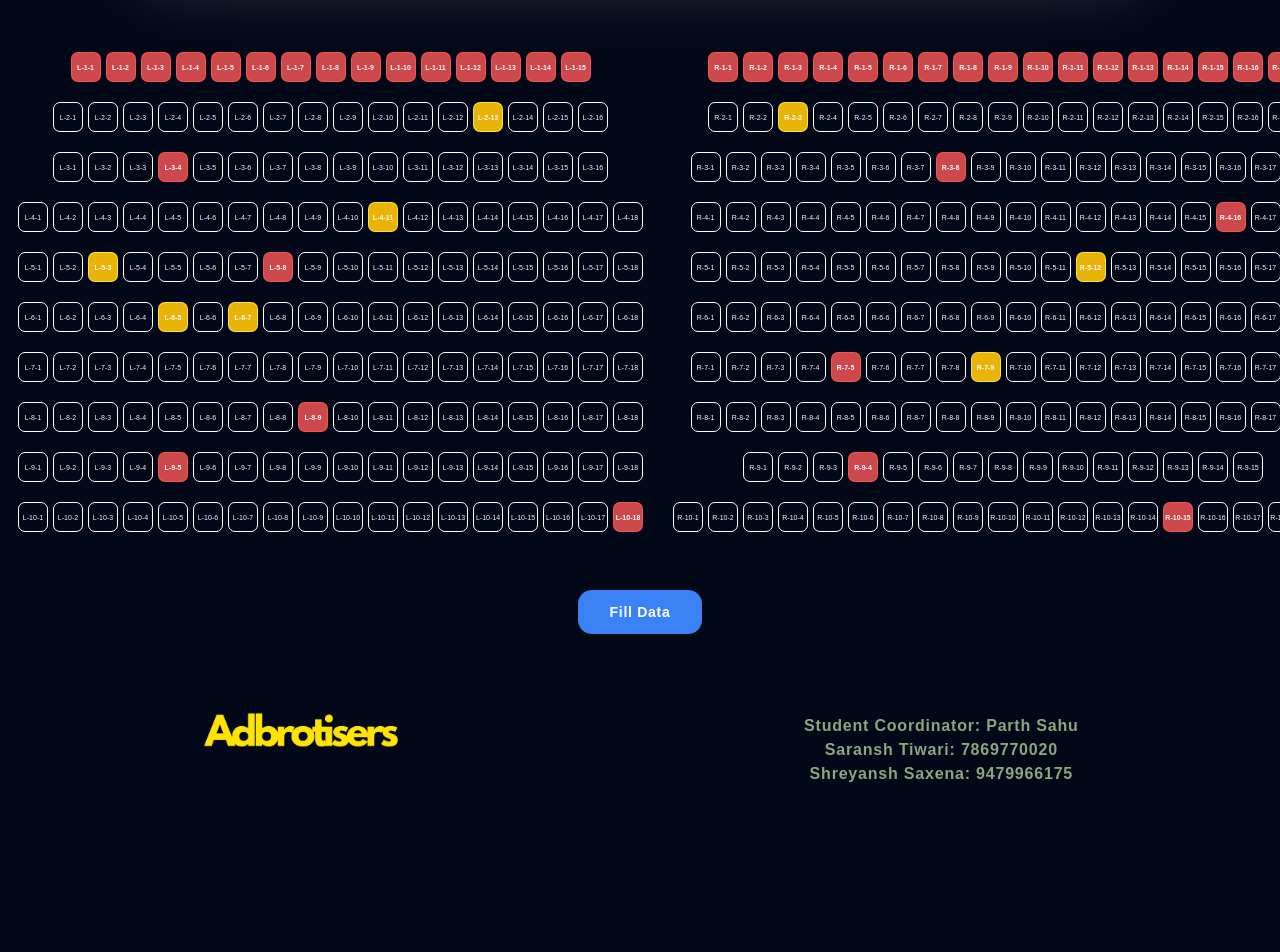
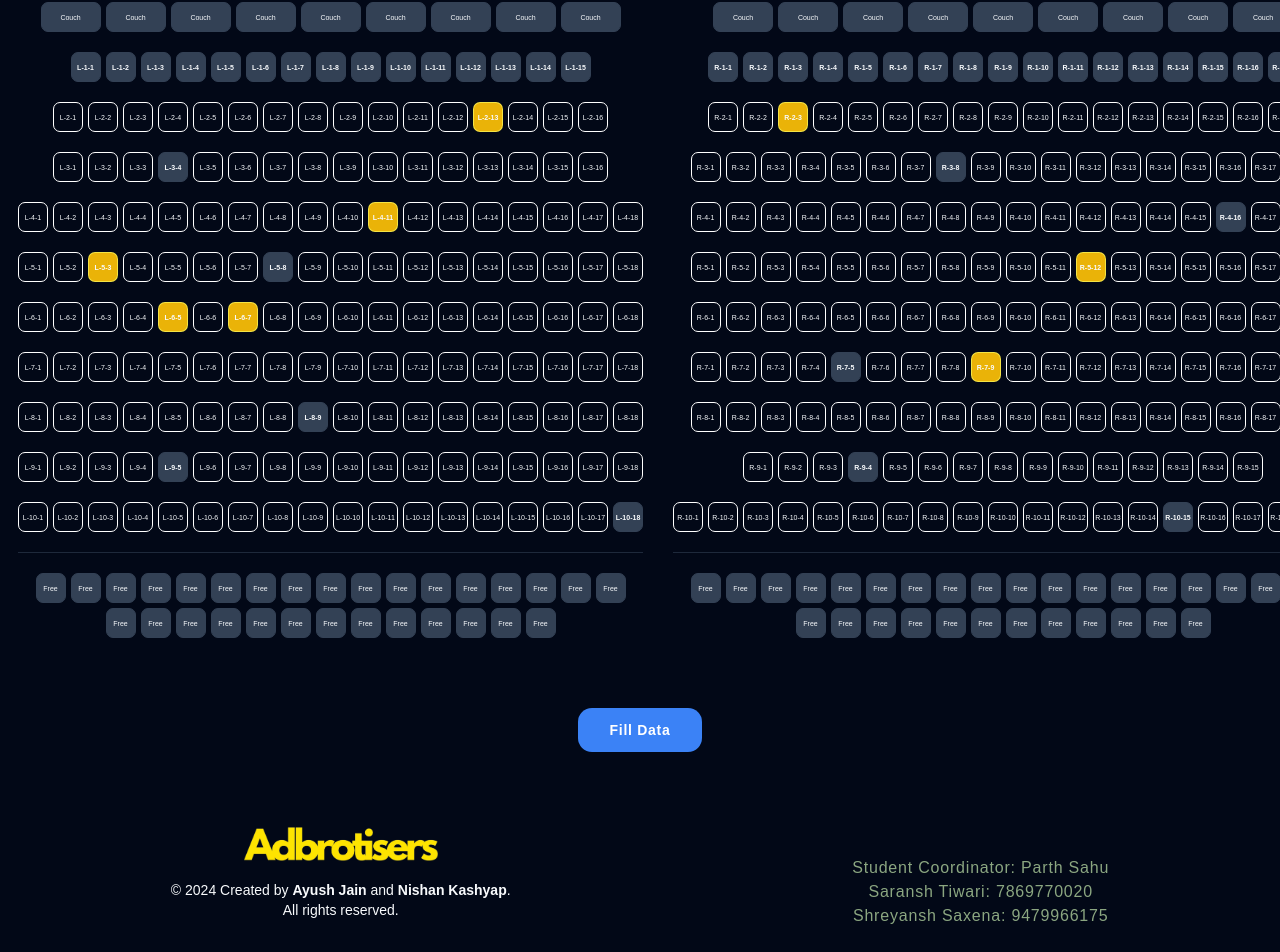
Before and after one commit to ayujain1714/thepivotperspective, a Next.js app: page /bookTicket in a window 1280 px wide. Shown: the part 336-1288 px from the top of the page. Before the commit the page ends 1162 px from the top, so only its background shows below. Built offline with nearby package versions, Linux system fonts and the light colour scheme; a web font is replaced by a local one.

Commit message:
Major Ui changes

```diff
--- a/app/bookTicket/page.tsx
+++ b/app/bookTicket/page.tsx
@@ -255,10 +255,10 @@ export default function Home() {
 
     if (status === 'Booked') {
       seatClass +=
-        ' animate-vibrate border-[#ff5959cc] bg-[#ff5959cc] font-bold';
+        ' animate-vibrate pointer-events-none border-slate-700 bg-slate-700 font-bold';
     } else if (status === 'Pending') {
       seatClass +=
-        ' animate-vibrate border-[#faff69a2] bg-yellow-500 font-bold';
+        ' animate-vibrate pointer-events-none border-[#faff69a2] bg-yellow-500 font-bold';
     }
 
     if (
@@ -285,18 +285,28 @@ export default function Home() {
   return (
     <>
       <div className="main border-box flex h-fit w-full flex-col">
-        <div className="mx-auto mb-[70px] box-border h-[200px] w-[80vw] place-content-center rounded-b-xl border-2 border-[#49494975] px-2 text-center shadow-[0_35px_60px_-15px_rgba(255,255,255,0.2)] md:h-[300px] md:w-[80vw] md:border-4">
+        <div className="mx-auto mb-[70px] box-border h-[100px] w-[80vw] place-content-center rounded-b-xl border-2 border-[#49494975] px-2 text-center shadow-[0_35px_60px_-15px_rgba(255,255,255,0.2)] md:h-[250px] md:w-[80vw] md:border-4">
           <span className="stage bg-gradient-to-r from-[#69f0ffa2] to-[#495bffac] bg-clip-text text-2xl font-bold text-transparent [text-shadow:_0_0_60px_rgb(98_182_255_/_90%)] md:text-7xl">
             Tickets Coming Soon...
           </span>
         </div>
-        <div className="m-auto mb-10 flex h-fit w-full overflow-x-auto overflow-y-hidden">
+        <div className="m-auto mb-2 flex h-fit w-full overflow-x-auto overflow-y-hidden">
           <div className="seat-layout border-box mx-auto flex h-fit w-fit flex-row gap-[30px] p-[18px]">
             {seatLayout.map((part, partIndex) => (
               <div
                 key={partIndex}
                 className="seat-part flex w-fit flex-col gap-[10px] md:gap-[20px]"
               >
+                <div className="seat-row mx-auto flex flex-wrap justify-center gap-[5px] px-4">
+                  {Array.from({ length: 9 }).map((_, index) => (
+                    <div
+                      className="pointer-events-none h-[20px] w-[40px] cursor-pointer rounded-[7px] border border-slate-700 bg-slate-700 text-center text-[5px] leading-[20px] transition-all md:h-[30px] md:w-[60px] md:text-[7px] md:leading-[30px]"
+                      key={index}
+                    >
+                      Couch
+                    </div>
+                  ))}
+                </div>
                 {part.map((rowLength, rowIndex) => (
                   <div
                     key={rowIndex}
@@ -332,10 +342,22 @@ export default function Home() {
                     ))}
                   </div>
                 ))}
+                <hr />
+                <div className="seat-row mx-auto mb-5 flex flex-wrap justify-center gap-[5px] px-4">
+                  {Array.from({ length: 30 }).map((_, index) => (
+                    <div
+                      className="h-[20px] w-[20px] rounded-[7px] border border-slate-700 bg-slate-700 text-center text-[5px] leading-[20px] transition-all md:h-[30px] md:w-[30px] md:text-[7px] md:leading-[30px]"
+                      key={index}
+                    >
+                      Free
                     </div>
                   ))}
                 </div>
               </div>
+            ))}
+          </div>
+        </div>
+        <div className="mx-auto my-6">
           {!isSubmited ? (
             <Button
               onClick={handleSubmit}
@@ -349,24 +371,29 @@ export default function Home() {
             <RegisterForm />
           )}
         </div>
+      </div>
       <footer className="py-10">
         <div className="items-center justify-around text-center max-sm:space-y-4 sm:flex">
-          <div className="flex justify-center">
+          <div className="flex flex-col items-center">
             <Image
               alt="Adbrotisers"
               src="/adbrotisers.webp"
               width={200}
               height={50}
             />
+            <p className="mt-4 text-sm">
+              © {new Date().getFullYear()} Created by{' '}
+              <a href='https://www.linkedin.com/in/ayush-jain-54b285290/' target="_blank" className="font-bold">Ayush Jain</a> and <a href='https://www.linkedin.com/in/mainishanhoon/' target="_blank" className="font-bold">Nishan Kashyap</a>.<br/>All rights reserved.
+            </p>
           </div>
           <div className="mt-[40px] text-[#a8c797d3]">
-            <p className="font-bold tracking-wider">
+            <p className=" tracking-wider">
               Student Coordinator: Parth Sahu
             </p>
-            <p className="font-bold tracking-wider">
+            <p className=" tracking-wider">
               Saransh Tiwari: 7869770020
             </p>
-            <p className="font-bold tracking-wider">
+            <p className=" tracking-wider">
               Shreyansh Saxena: 9479966175
             </p>
           </div>
--- a/app/page.tsx
+++ b/app/page.tsx
@@ -4,7 +4,7 @@ import { Button } from '@/components/ui/button';
 import { Armchair, UsersRound } from 'lucide-react';
 import Link from 'next/link';
 import Image from 'next/image';
-// import { Lights } from '@/components/Lights';
+import { Lights } from '@/components/Lights';
 import { Link as Scroll } from 'react-scroll/modules';
 
 import * as React from 'react';
@@ -68,7 +68,7 @@ export default function Hero() {
             </div>
           </div>
           <div className="absolute bottom-0 left-0 z-0 h-full w-full animate-appear opacity-0">
-            {/* <Lights /> */}
+            <Lights />
           </div>
         </div>
       </section>
```
Also changed, not shown: 1 other file (tests, documents, lock files or other folders). Lines whose indentation alone changed are shown as unchanged.
